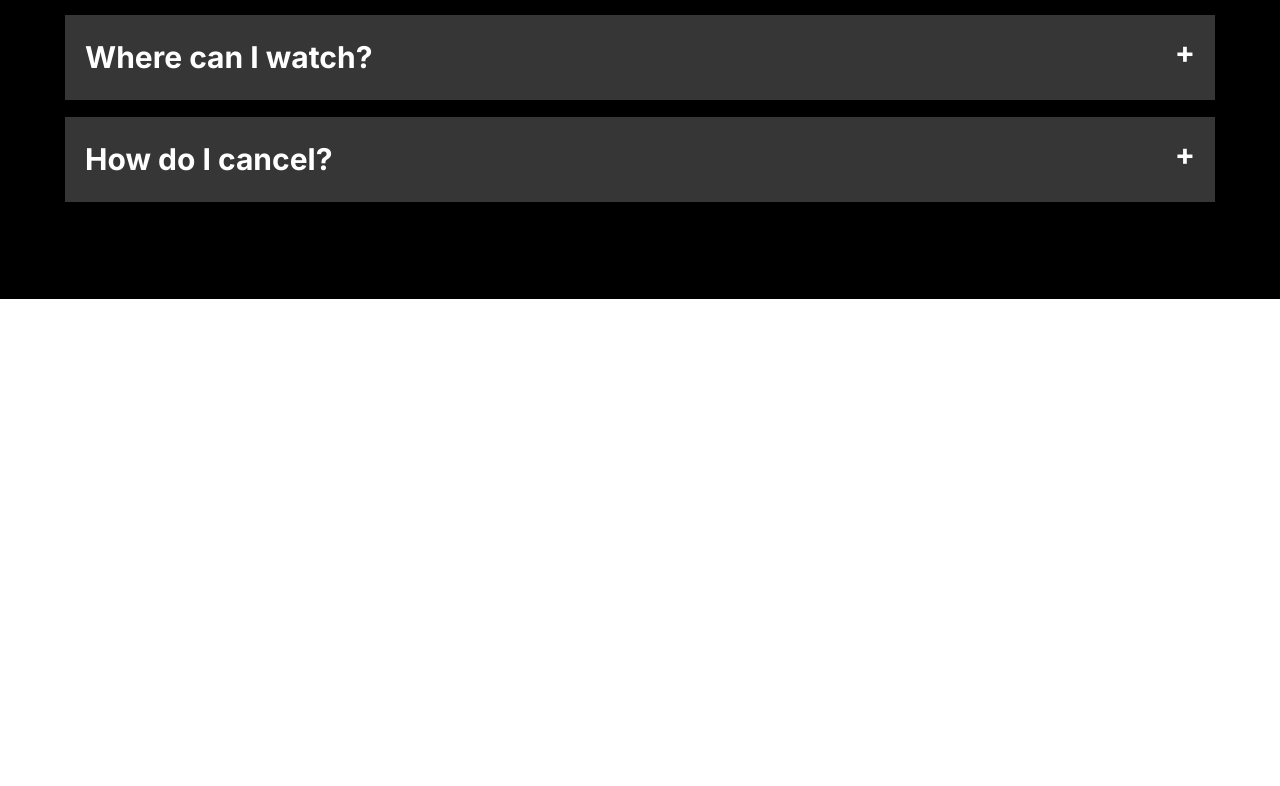
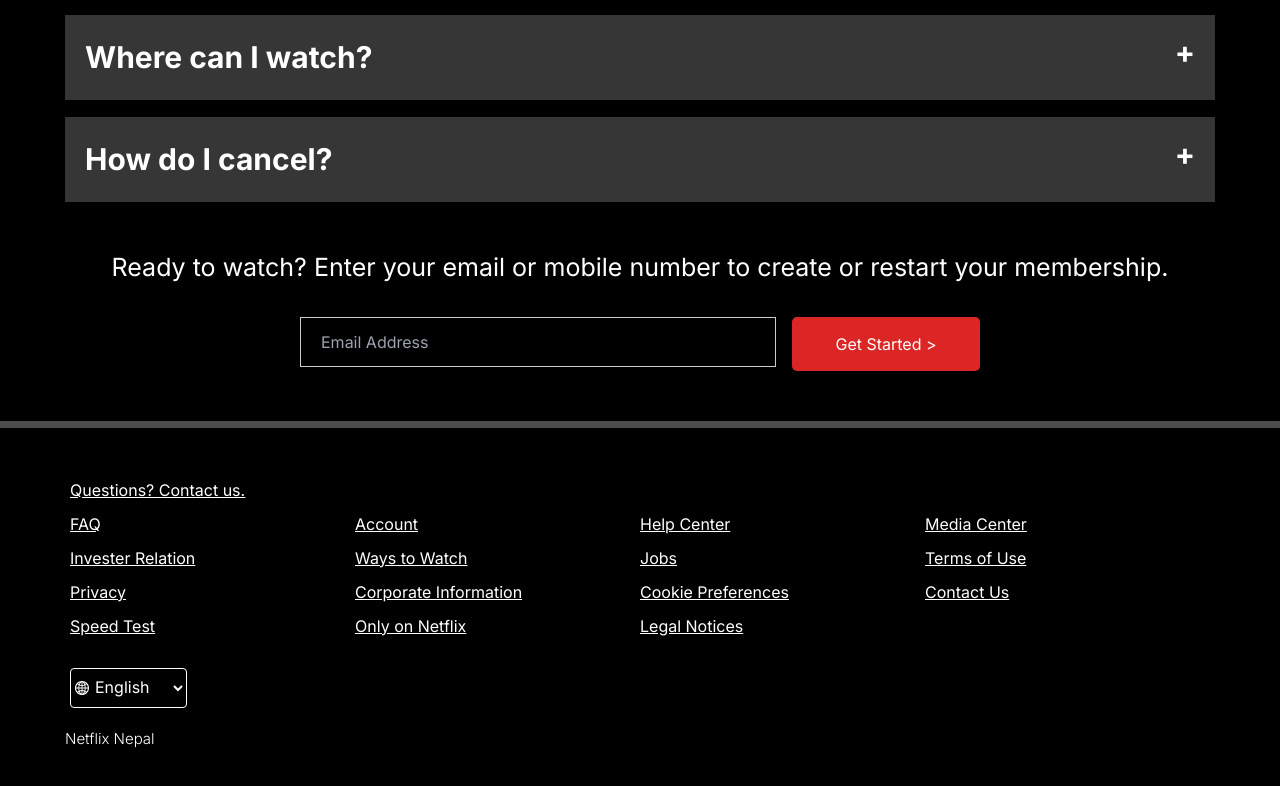
Before and after one commit to nirojneupane5/netflix-clone, a Next.js app: page / in a window 1280 px wide. Shown: the part 3344-4130 px from the top of the page. Before the commit the page ends 3643 px from the top, so only its background shows below. Built offline with nearby package versions, Linux system fonts and the light colour scheme.

Commit message:
footer section completed

```diff
--- a/src/app/accordion.tsx
+++ b/src/app/accordion.tsx
@@ -23,7 +23,7 @@ const Accordion = () => {
         </button>
         <div
           className={`text-[20px] text-white bg-[#373636] p-[20px] ${
-            accrodion === 0 ? "block duration-300" : "hidden"
+            accrodion === 0 ? "block duration-300 origin-top" : "hidden"
           } `}
         >
           <p>
@@ -49,7 +49,7 @@ const Accordion = () => {
         </button>
         <div
           className={`text-[20px] text-white bg-[#373636] p-[20px] ${
-            accrodion === 1 ? "block duration-300" : "hidden"
+            accrodion === 1 ? "block duration-300 origin-top" : "hidden"
           }`}
         >
           <p>
@@ -75,7 +75,7 @@ const Accordion = () => {
         </button>
         <div
           className={`text-[20px] text-white bg-[#373636] p-[20px] ${
-            accrodion === 2 ? "block duration-300" : "hidden"
+            accrodion === 2 ? "block duration-300 origin-top" : "hidden"
           } `}
         >
           <p>
@@ -101,7 +101,7 @@ const Accordion = () => {
         </button>
         <div
           className={`text-[20px] text-white bg-[#373636] p-[20px] ${
-            accrodion === 3 ? "block duration-300" : "hidden"
+            accrodion === 3 ? "block duration-300 origin-top" : "hidden"
           } `}
         >
           <p>
--- a/src/app/page.tsx
+++ b/src/app/page.tsx
@@ -7,6 +7,7 @@ import icondownload from "../../public/download-icon.gif";
 import stranger from "../../public/stranger.png";
 import kids from "../../public/kids.png";
 import Accordion from "./accordion";
+import Link from "next/link";
 
 export default function Home() {
   return (
@@ -183,8 +184,114 @@ export default function Home() {
             Frequently Asked Questions
           </h1>
           <Accordion />
+          <div>
+            <h1 className="text-[25px] text-white text-center">
+              Ready to watch? Enter your email or mobile number to create or
+              restart your membership.
+            </h1>
+            <div className="max-w-[700px] mx-auto mt-[30px] sm:px-[10px] px-[40px] ">
+              <form className="grid sm:grid-cols-[70%_auto] grid-cols-1 gap-4">
+                <input
+                  type="text"
+                  className="border-[1px] pl-[20px] bg-transparent border-[#ccc] h-[50px] text-white"
+                  placeholder="Email Address"
+                />
+                <button className="bg-red-600 py-[15px] text-white rounded-[5px] px-[10px] hover:bg-red-800 duration-300">
+                  Get Started &gt;
+                </button>
+              </form>
+            </div>
+          </div>
         </div>
       </section>
+      <footer className="w-full border-t-[7px] border-t-[#4d4c4c] bg-black py-[50px]">
+        <div className="max-w-[1170px] mx-auto px-[15px] text-white underline">
+          <Link href={"#"}>Questions? Contact us.</Link>
+          <div className="grid gird-cols-1 sm:grid-cols-4">
+            <div>
+              <ul>
+                <li className="mb-[10px] mt-[10px]">
+                  {" "}
+                  <Link href="#">FAQ</Link>
+                </li>
+                <li className="mb-[10px]">
+                  <Link href="#">Invester Relation</Link>
+                </li>
+                <li className="mb-[10px]">
+                  <Link href="#">Privacy</Link>
+                </li>
+                <li className="mb-[10px]">
+                  <Link href="#">Speed Test</Link>
+                </li>
+              </ul>
+            </div>
+            <div>
+              <ul>
+                <li className="mb-[10px] mt-[10px]">
+                  {" "}
+                  <Link href="#">Account</Link>
+                </li>
+                <li className="mb-[10px]">
+                  <Link href="#">Ways to Watch</Link>
+                </li>
+                <li className="mb-[10px]">
+                  <Link href="#">Corporate Information</Link>
+                </li>
+                <li className="mb-[10px]">
+                  <Link href="#">Only on Netflix</Link>
+                </li>
+              </ul>
+            </div>
+            <div>
+              <ul>
+                <li className="mb-[10px] mt-[10px]">
+                  {" "}
+                  <Link href="#">Help Center</Link>
+                </li>
+                <li className="mb-[10px]">
+                  <Link href="#">Jobs</Link>
+                </li>
+                <li className="mb-[10px]">
+                  <Link href="#">Cookie Preferences</Link>
+                </li>
+                <li className="mb-[10px]">
+                  <Link href="#">Legal Notices</Link>
+                </li>
+              </ul>
+            </div>
+            <div>
+              <ul>
+                <li className="mb-[10px] mt-[10px]">
+                  {" "}
+                  <Link href="#">Media Center</Link>
+                </li>
+                <li className="mb-[10px]">
+                  <Link href="#">Terms of Use</Link>
+                </li>
+                <li className="mb-[10px]">
+                  <Link href="#">Contact Us</Link>
+                </li>
+              </ul>
+            </div>
+          </div>
+          <div className="relative my-[20px]">
+            <AiOutlineGlobal className="text-white absolute top-3 left-1" />
+            <select
+              name=""
+              id=""
+              className="rounded px-5 py-2 bg-black text-white border-[1px] border-white"
+            >
+              <option value="">English</option>
+              <option value="">Hindi</option>
+            </select>
+          </div>
+        </div>
+        <div className="max-w-[1170px] mx-auto px-[10px]">
+          <h1 className="no-underline text-white text-[15px] font-light">
+            Netflix Nepal
+          </h1>
+        </div>
+      </footer>
     </main>
   );
 }
```
